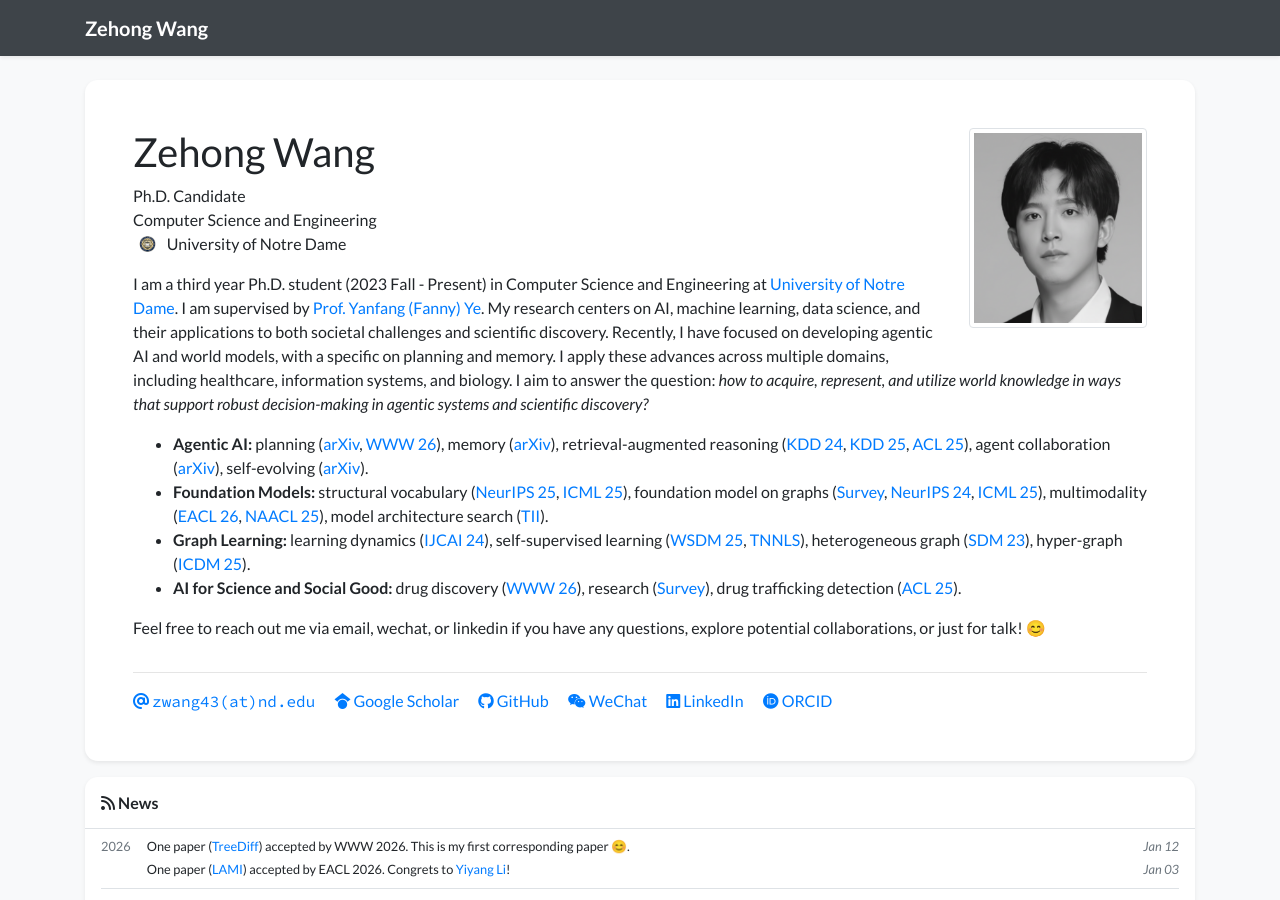
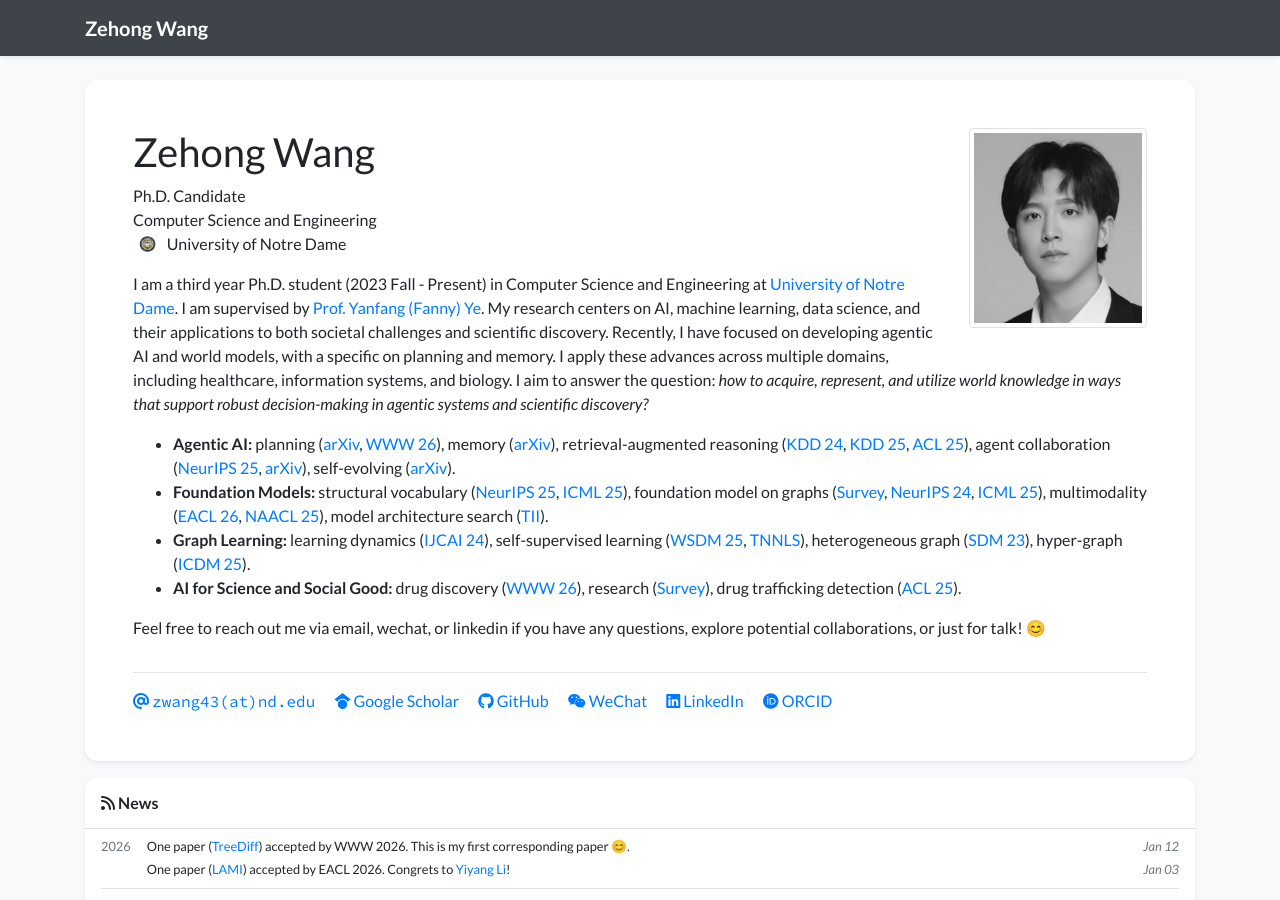
Before and after one commit to Zehong-Wang/Zehong-Wang.github.io, a Jekyll site: the page built from index.html, in a window 1280 px wide and 900 px high. Built offline with Jekyll 4.4.1, drawn with Linux system fonts in a browser that asks for light colours; nearby versions of some CDN libraries; a style sheet for code colours, icons or effects is not loaded.

Commit message:
update profile

```diff
--- a/_data/profile.yml
+++ b/_data/profile.yml
@@ -34,7 +34,7 @@ short_bio: >-
       planning (<a href="https://arxiv.org/abs/2601.02598">arXiv</a>, <a href="https://arxiv.org/abs/2510.10402">WWW 26</a>),
       memory (<a href="https://arxiv.org/abs/2512.21106">arXiv</a>),
       retrieval-augmented reasoning (<a href="https://dl.acm.org/doi/abs/10.1145/3637528.3671587">KDD 24</a>, <a href="https://dl.acm.org/doi/abs/10.1145/3690624.3709382">KDD 25</a>, <a href="https://aclanthology.org/2025.acl-long.296/">ACL 25</a>),
-      agent collaboration (<a href="https://arxiv.org/abs/2510.05445">arXiv</a>),
+      agent collaboration (<a href="https://arxiv.org/abs/2505.15859">NeurIPS 25</a>, <a href="https://arxiv.org/abs/2510.05445">arXiv</a>),
       self-evolving (<a href="https://arxiv.org/abs/2512.21106">arXiv</a>).
     </li>
 
```
